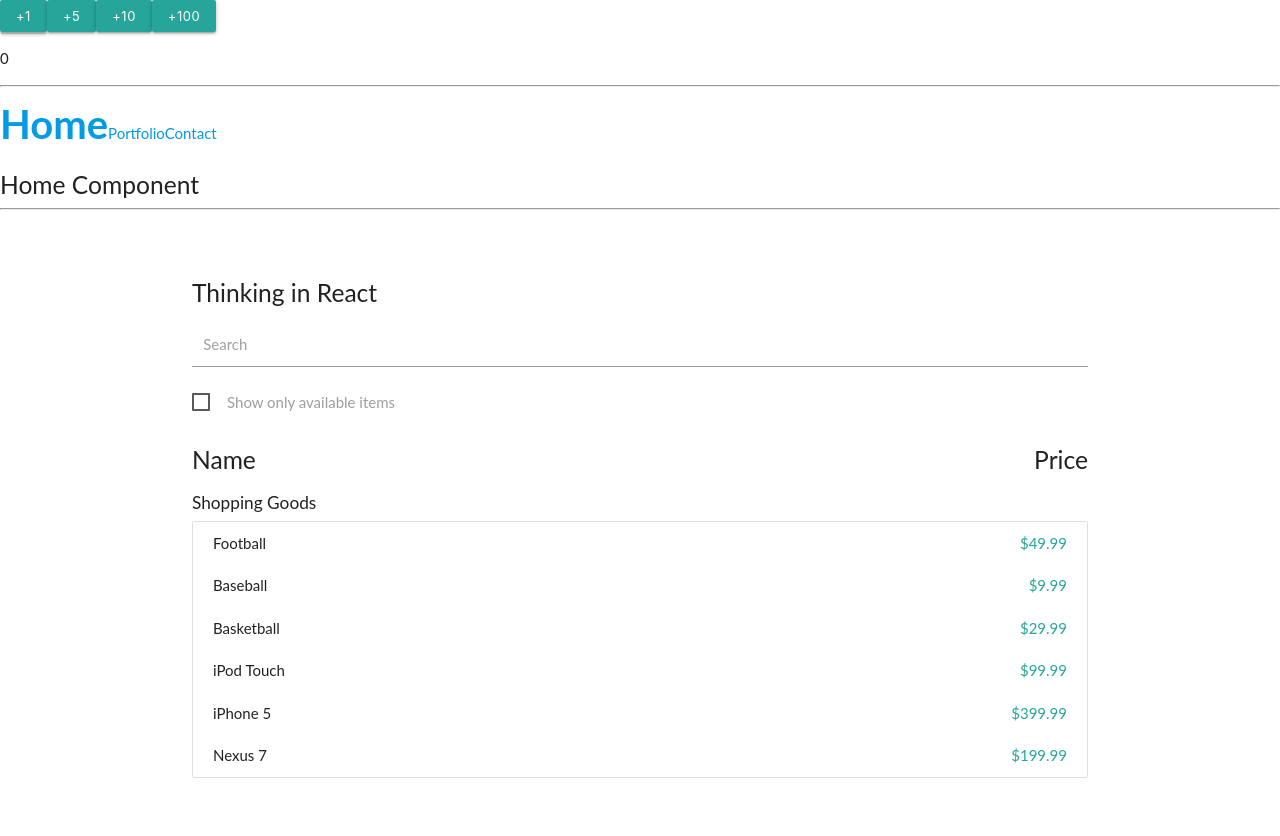
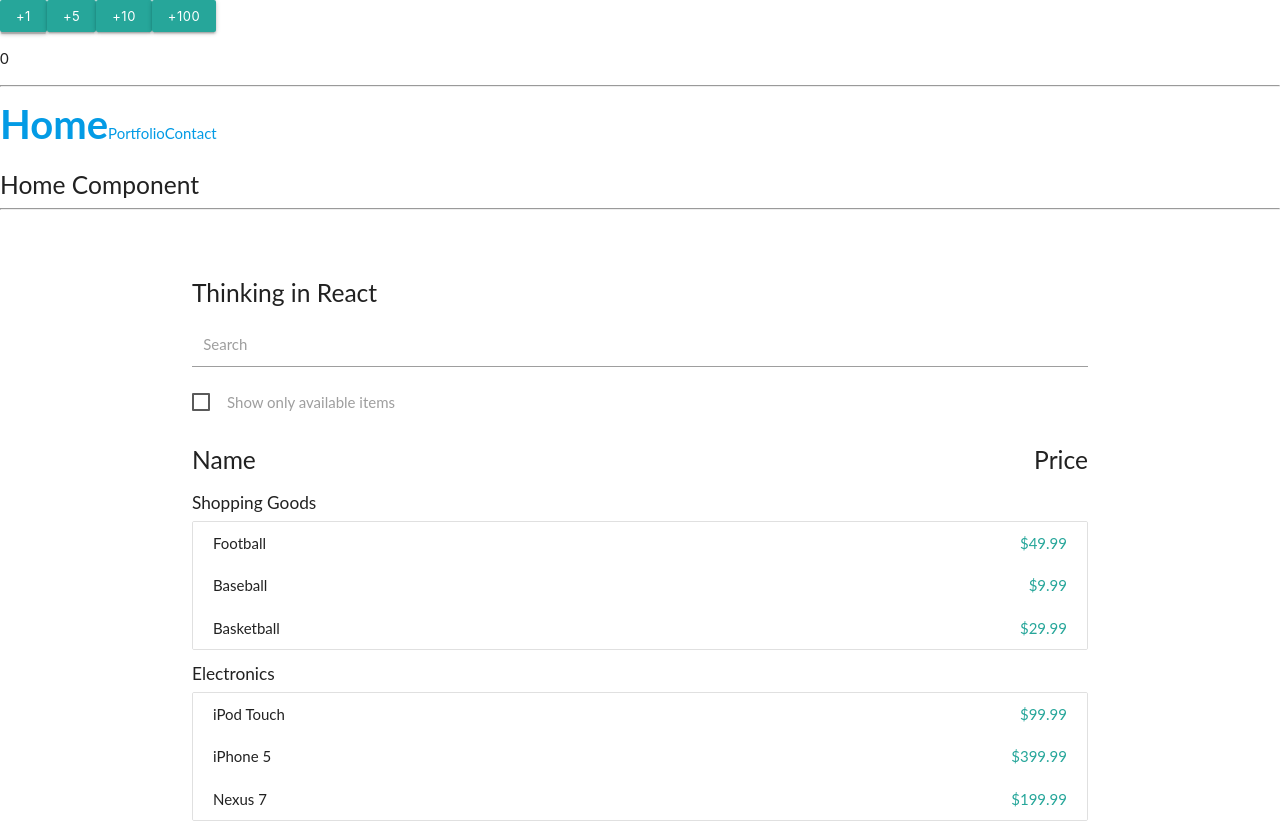
Before and after one commit to poornesh-pH/playground-react, a React (Create React App) app: page / in a window 1280 px wide. Before the commit the page ends 800 px from the top, so only its background shows below. Built offline with nearby package versions, Linux system fonts and the light colour scheme.

Commit message:
1 file modified

```diff
--- a/src/Thinking-in-React/ProductList.js
+++ b/src/Thinking-in-React/ProductList.js
@@ -5,16 +5,9 @@ export default function ProductList(props) {
   return (
     <div>
       <h6>Shopping Goods</h6>
-      {/* <ul class="collection">
-        {props.products.map(product => {
-          <li class="collection-item">
-            {product.name}
-            <div className="secondary-content">{product.price}</div>
-          </li>;
-        })}
-      </ul> */}
       <ul class="collection">
         {props.products.map(product => {
+          if (product.category == 'Sporting Goods') {
             return (
               <div>
                 <li class="collection-item">
@@ -23,14 +16,24 @@ export default function ProductList(props) {
                 </li>
               </div>
             );
+          }
         })}
       </ul>
-      {/* <h6>Electronics</h6>
+      <h6>Electronics</h6>
       <ul class="collection">
+        {props.products.map(product => {
+          if (product.category == 'Electronics') {
+            return (
+              <div>
                 <li class="collection-item">
-          Alwin<div className="secondary-content">50</div>
+                  {product.name}
+                  <div className="secondary-content">{product.price}</div>
                 </li>
-      </ul> */}
               </div>
             );
           }
+        })}
+      </ul>
+    </div>
+  );
+}
```
Lines whose indentation alone changed are shown as unchanged.
